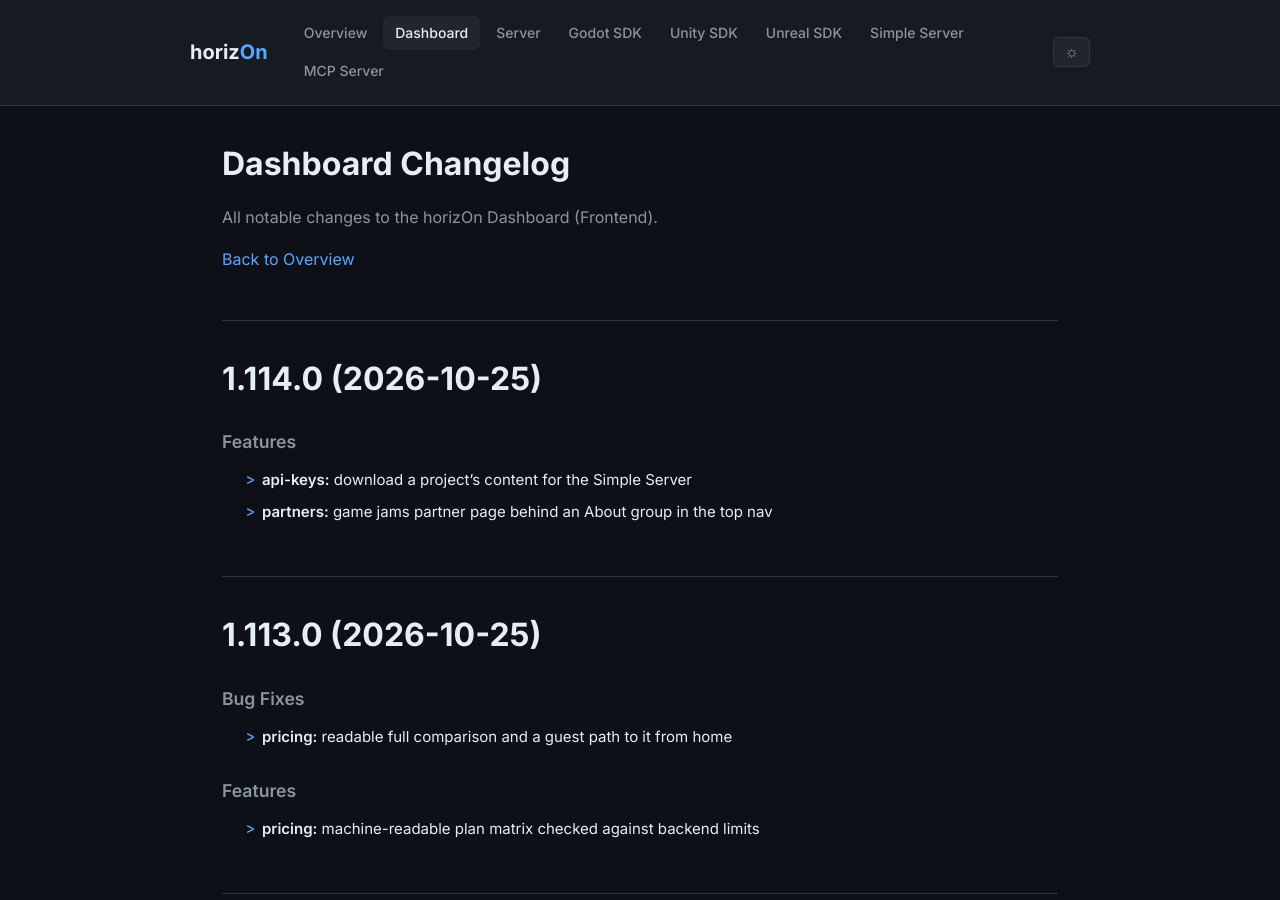
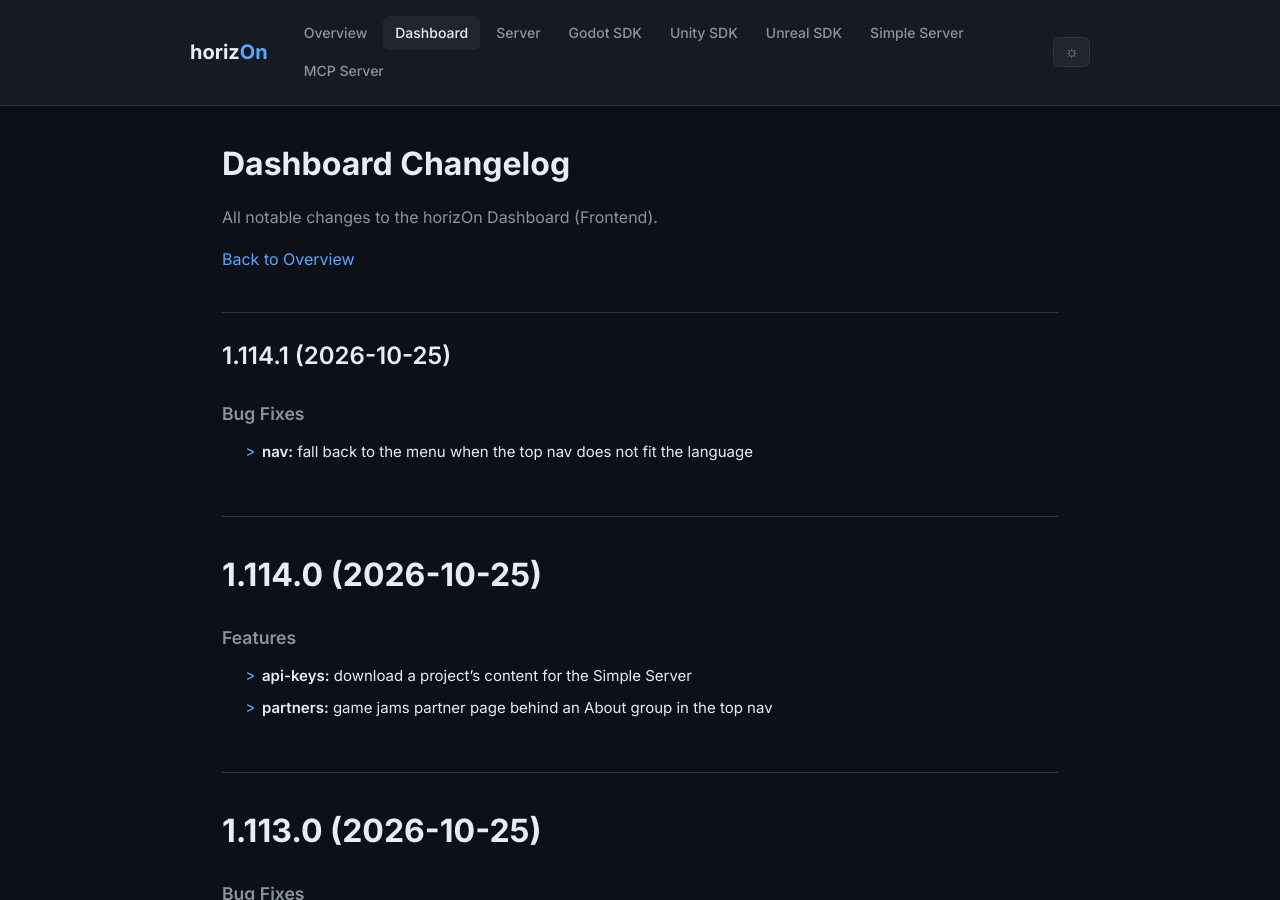
Before and after one commit to ProjectMakersDE/horizOn-Changelog, a Jekyll site: the page built from dashboard-changelog.md, in a window 1280 px wide and 900 px high. Built offline with Jekyll 4.4.1, drawn with Linux system fonts in a browser that asks for light colours.

Commit message:
chore: reconcile changelogs

```diff
--- a/dashboard-changelog.md
+++ b/dashboard-changelog.md
@@ -8,6 +8,13 @@ title: Dashboard Changelog
 All notable changes to the horizOn Dashboard (Frontend).
 
 [Back to Overview](.)
+
+## 1.114.1 (2026-10-25)
+
+
+### Bug Fixes
+
+* **nav:** fall back to the menu when the top nav does not fit the language
 
 # 1.114.0 (2026-10-25)
 
```
Also changed, not shown: index.md (+1 -1 lines).
